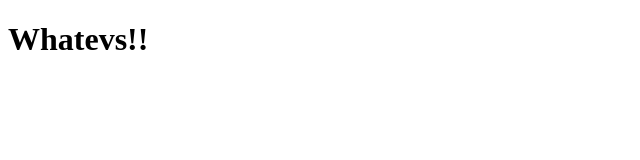
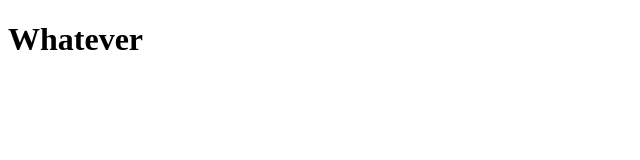
Before and after one commit to LucSil/git-one, a plain HTML site: page index.html in a window 1280 px wide. Shown: the full height of the page, 0-640 px from the left. Drawn offline with Linux system fonts and the light colour scheme.

Commit message:
changed h1 content

```diff
--- a/index.html
+++ b/index.html
@@ -7,6 +7,6 @@
     <title>Branching</title>
   </head>
   <body>
-    <h1>Whatevs!!</h1>
+    <h1>Whatever</h1>
   </body>
 </html>
```
